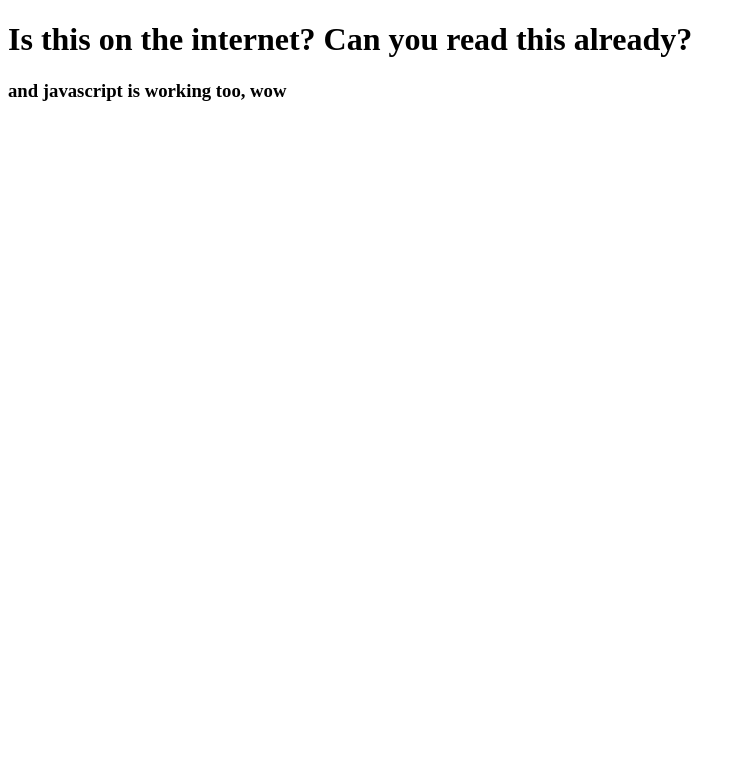
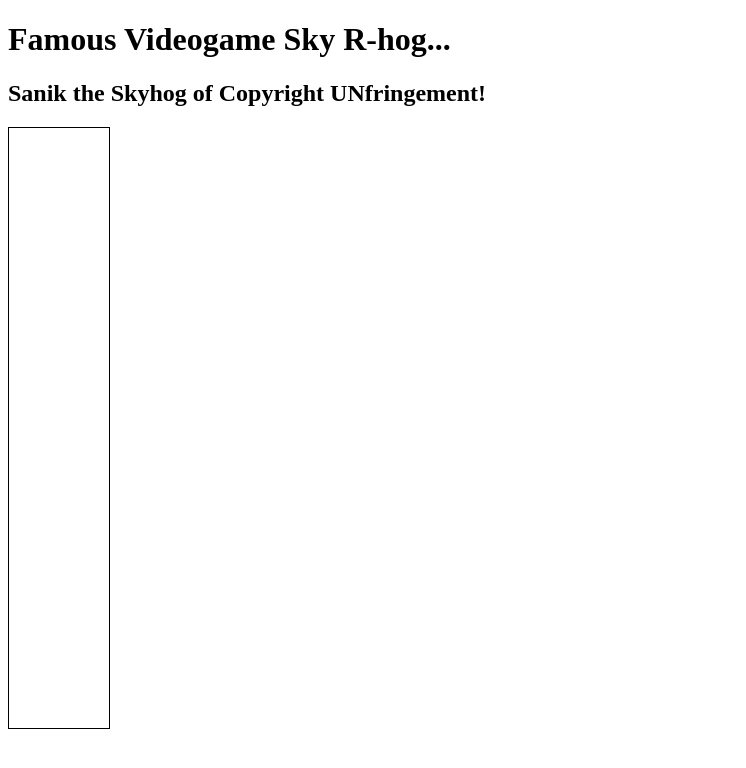
Before and after one commit to yeti-detective/ry_skim, a plain HTML site: page index.html in a window 1280 px wide. Shown: the whole page, without its empty margins (0-746 px from the left). Drawn offline with Linux system fonts and the light colour scheme.

Commit message:
improved HTML, added canvas element, link to stylesheet, and favicon

```diff
--- a/index.html
+++ b/index.html
@@ -3,11 +3,21 @@
   <head>
     <meta charset="utf-8">
     <title>Ry Skim</title>
+    <link rel="stylesheet" href="./style.css">
+    <link rel="icon" type="image/png" href="./assets/favicon.png">
   </head>
   <body>
-    <h1>Is this on the internet? Can you read this already?</h1>
-    <div id="testDiv" />
-  </div>
+    <h1>Famous Videogame Sky R-hog...</h1>
+    <h2>Sanik the Skyhog of Copyright UNfringement!</h2>
+    <div id="container">
+      <canvas
+      id="canvas"
+      width="100%"
+      height="600px"
+      style="border:1px solid #000"
+      >
+    </canvas>
+    </div>
     <script src="./script.js"></script>
   </body>
 </html>
```
